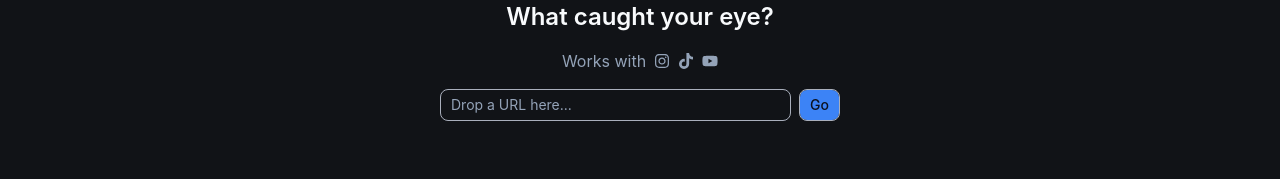
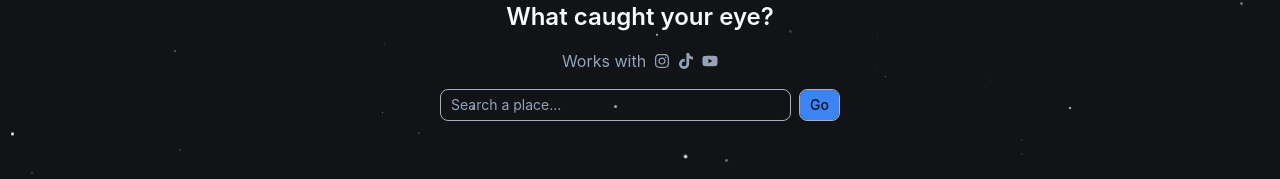
Before and after one commit to TheBigBookMan/pinly, a React (Vite) app in the folder webapp/: page /homepage in a window 1280 px wide. Shown: the part 372-551 px from the top of the page. Built offline with nearby package versions, Linux system fonts and the light colour scheme; sample sign-in values are in the browser's storage.

Commit message:
feature: add in stars in the background for home page

```diff
--- /dev/null
+++ b/webapp/src/components/features/HomePage/Starfield.tsx
@@ -0,0 +1,35 @@
+import { useMemo } from "react"
+
+export default function Starfield() {
+  const stars = useMemo(() => {
+    return Array.from({ length: 80 }).map((_, i) => ({
+      id: i,
+      top: Math.random() * 100,
+      left: Math.random() * 100,
+      size: Math.random() * 2 + 1,
+      twinkleDuration: Math.random() * 3 + 2,
+      twinkleDelay: Math.random() * 3,
+      driftDuration: Math.random() * 20 + 20,
+      driftDelay: Math.random() * 10,
+    }))
+  }, [])
+
+  return (
+    <div className="pointer-events-none absolute inset-0 overflow-hidden">
+      {stars.map((star) => (
+        <span
+          key={star.id}
+          className="absolute rounded-full bg-foreground"
+          style={{
+            top: `${star.top}%`,
+            left: `${star.left}%`,
+            width: `${star.size}px`,
+            height: `${star.size}px`,
+            opacity: 0.4,
+            animation: `twinkle ${star.twinkleDuration}s ease-in-out infinite ${star.twinkleDelay}s, drift ${star.driftDuration}s linear infinite ${star.driftDelay}s`,
+          }}
+        />
+      ))}
+    </div>
+  )
+}
--- a/webapp/src/index.css
+++ b/webapp/src/index.css
@@ -1,5 +1,6 @@
 @import "tailwindcss";
 @import "tw-animate-css";
+@plugin "tailwind-scrollbar";
 
 @custom-variant dark (&:is(.dark *));
 @custom-variant data-open (&[data-state="open"]);
@@ -21,6 +22,8 @@
   --color-border: hsl(var(--border));
   --color-input: hsl(var(--input));
   --color-ring: hsl(var(--ring));
+  --color-popover: hsl(var(--popover));
+  --color-popover-foreground: hsl(var(--popover-foreground));
 
   --radius-sm: calc(var(--radius) - 4px);
   --radius-md: calc(var(--radius) - 2px);
@@ -51,6 +54,9 @@
   --border: 222 12% 70%;
   --input: 222 12% 70%;
   --ring: 217 91% 60%;
+
+  --popover: 222 12% 14%;
+  --popover-foreground: 210 40% 98%;
 }
 
 .dark {
@@ -75,6 +81,9 @@
   --border: 222 12% 18%;
   --input: 222 12% 18%;
   --ring: 217 91% 60%;
+
+  --popover: 222 12% 14%;
+  --popover-foreground: 210 40% 98%;
 }
 
 * {
@@ -85,3 +94,13 @@ body {
   background-color: hsl(var(--background));
   color: hsl(var(--foreground));
 }
+
+@keyframes twinkle {
+  0%, 100% { opacity: 0.2; transform: scale(0.8); }
+  50% { opacity: 1; transform: scale(1.2); }
+}
+
+@keyframes drift {
+  from { transform: translateY(0); }
+  to { transform: translateY(-20px); }
+}
--- a/webapp/src/pages/HomePage.tsx
+++ b/webapp/src/pages/HomePage.tsx
@@ -2,8 +2,9 @@ import { useState } from "react"
 import { useNavigate } from "react-router-dom"
 import { Button } from "@/components/ui/button"
 import { Input } from "@/components/ui/input"
-import RotatingGlobe from "@/components/features/HomePage/RotatingGlobe";
-import { FaInstagram, FaTiktok, FaYoutube } from "react-icons/fa6";
+import RotatingGlobe from "@/components/features/HomePage/RotatingGlobe"
+import Starfield from "@/components/features/HomePage/Starfield"
+import { FaInstagram, FaTiktok, FaYoutube } from "react-icons/fa6"
 
 const HomePage = () => {
   const navigate = useNavigate()
@@ -11,12 +12,14 @@ const HomePage = () => {
 
   return (
     <div className="relative flex flex-1 w-full items-center justify-center overflow-hidden bg-background">
+      <Starfield />
+
       <div className="pointer-events-none absolute inset-0 flex items-center justify-center">
         <RotatingGlobe />
       </div>
 
       <div className="relative z-10 flex w-full max-w-md flex-col items-center gap-4 px-6">
-        <h1 className="text-center text-2xl font-semibold text-foreground">
+         <h1 className="text-center text-2xl font-semibold text-foreground">
           What caught your eye?
         </h1>
         <div className='flex gap-2 items-center text-muted-foreground'>
@@ -29,12 +32,12 @@ const HomePage = () => {
         </div>
         <div className="flex w-full gap-2">
           <Input
-            placeholder="Drop a URL here..."
+            placeholder="Search a place..."
             value={query}
             onChange={(e) => setQuery(e.target.value)}
             className="flex-1"
           />
-          <Button className='cursor-pointer' onClick={() => navigate("/map")}>Go</Button>
+          <Button onClick={() => navigate("/map")}>Go</Button>
         </div>
       </div>
     </div>
```
